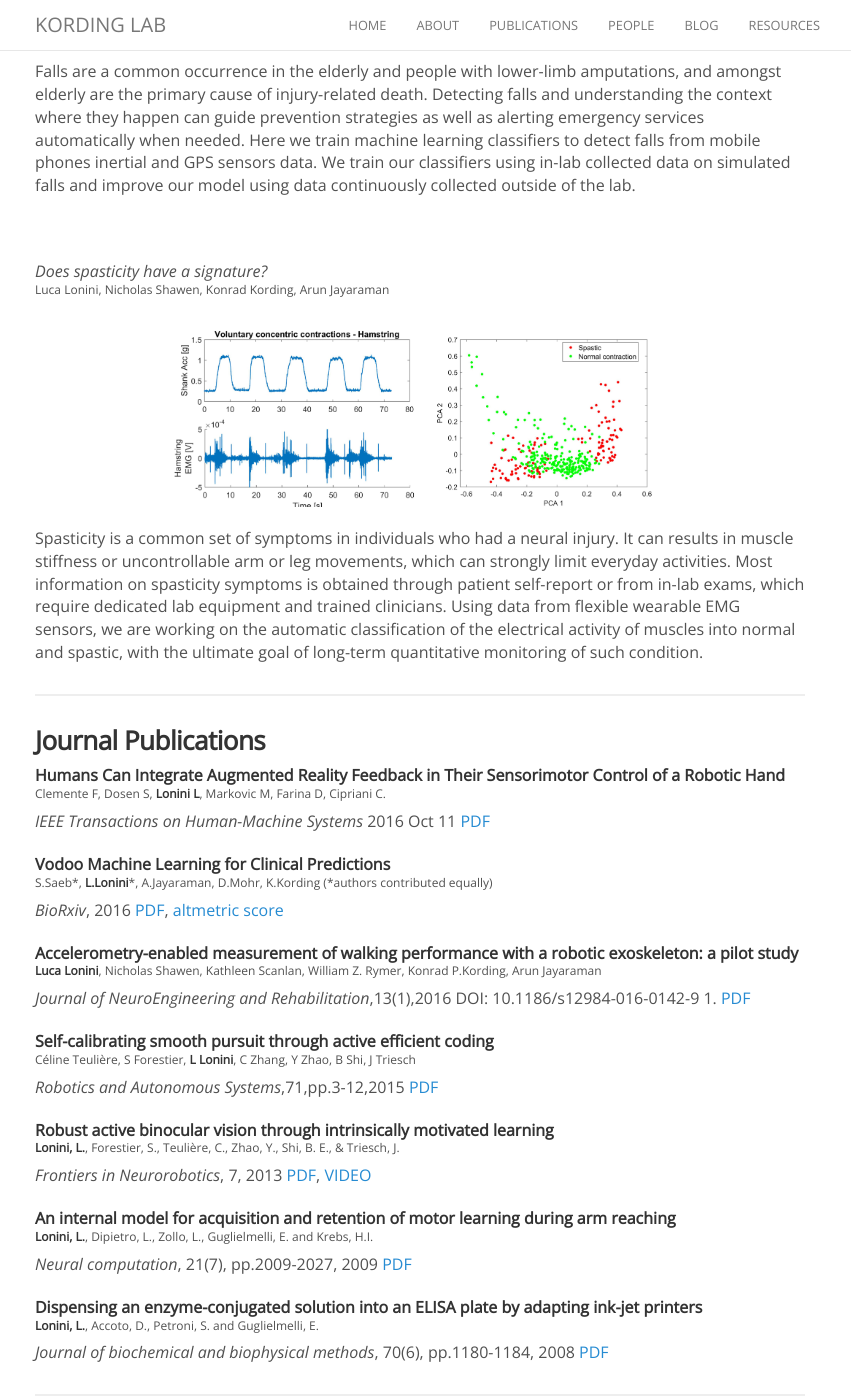
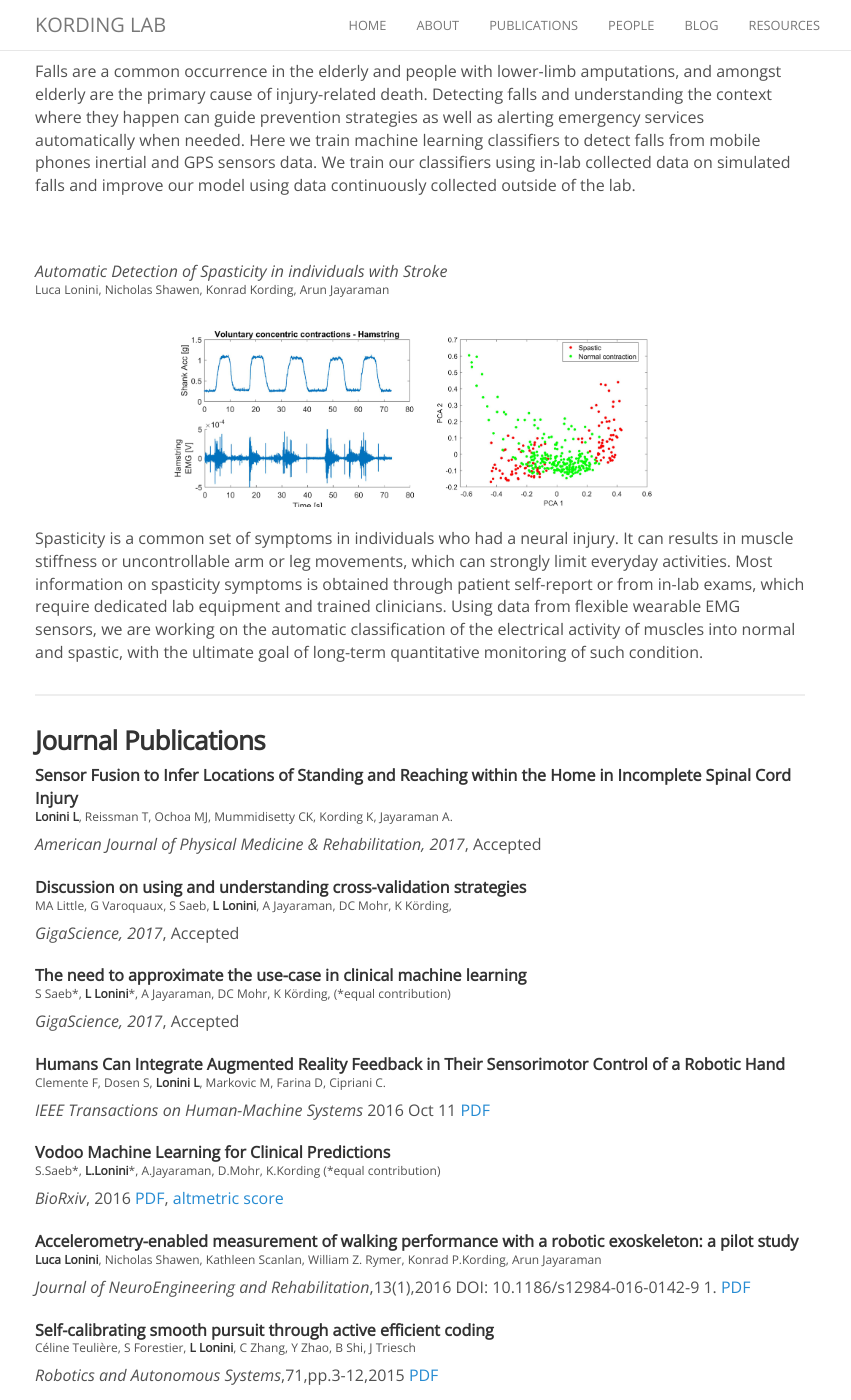
Before and after one commit to KordingLab/KordingLab.github.io, a Jekyll site: the page built from _people/luca_lonini.md, in a window 1280 px wide and 1400 px high, scrolled down 2189 px. Shown: the whole window, without its empty margins (220-1071 px from the left). Built offline with Jekyll 4.4.1, drawn with Linux system fonts in a browser that asks for light colours; nearby versions of some CDN libraries; comment, search, counter and statistics services are not loaded; some of the changed text lies outside the part shown.

Commit message:
luca page update

```diff
--- a/_people/luca_lonini.md
+++ b/_people/luca_lonini.md
@@ -24,7 +24,7 @@ Chicago IL, 60611<br>
 
 ### About
 
- I am broadly interested in the application of machine learning and data science methods to augment or improve life. I am currently working on quantifying patient outcomes in clinical rehabilitation using wearables and smartphones data. The overarching goal of this research is to: 1) provide clinicians with quantitative data to tailor rehabilitation programs; 2) understand the benefits of new rehab technologies in terms of functional recovery (e.g. does an advanced prosthetic leg allow a patient to walk more?).
+I am broadly interested in the application of machine learning and data science methods to augment or improve life. I am currently working on quantifying patient outcomes in clinical rehabilitation using wearables and smartphones data. The overarching goal of this research is to: 1) provide clinicians with quantitative data to tailor rehabilitation programs; 2) understand the benefits of new rehab technologies in terms of functional recovery (e.g. does an advanced prosthetic leg allow a patient to walk more?).
 
 I received my MSc in Biomedical Engineering from University Campus Bio-medico of Rome, Italy and my PhD in Computer Science from Goethe University of Frankfurt, Germany.
 
@@ -68,7 +68,7 @@ Falls are a common occurrence in the elderly and people with lower-limb amputati
 <br>
 
 
-_Does spasticity have a signature?_<br>
+_Automatic Detection of Spasticity in individuals with Stroke_<br>
 <sup> Luca Lonini, Nicholas Shawen, Konrad Kording, Arun Jayaraman
 
 <figure><center>
@@ -82,12 +82,24 @@ Spasticity is a common set of symptoms in individuals who had a neural injury. I
 
 ### Journal Publications
 
+**Sensor Fusion to Infer Locations of Standing and Reaching within the Home in Incomplete Spinal Cord Injury**<br>
+ <sup>**Lonini L**, Reissman T, Ochoa MJ, Mummidisetty CK, Kording K, Jayaraman A. </sup> <br>
+_American Journal of Physical Medicine & Rehabilitation, 2017_, Accepted
+
+**Discussion on using and understanding cross-validation strategies** <br>
+<sup> MA Little, G Varoquaux, S Saeb, **L Lonini**, A Jayaraman, DC Mohr, K Körding, </sup> <br>
+_GigaScience, 2017_, Accepted
+
+**The need to approximate the use-case in clinical machine learning** <br>
+<sup>S Saeb\*, **L Lonini**\*, A Jayaraman, DC Mohr, K Körding, (*equal contribution) </sup> <br>
+_GigaScience, 2017_, Accepted
+
 **Humans Can Integrate Augmented Reality Feedback in Their Sensorimotor Control of a Robotic Hand**
 <sup>Clemente F, Dosen S, **Lonini L**, Markovic M, Farina D, Cipriani C. </sup> <br>
 _IEEE Transactions on Human-Machine Systems_ 2016 Oct 11 [PDF](http://ieeexplore.ieee.org/abstract/document/7588033/)
 
 **Vodoo Machine Learning for Clinical Predictions** <br>
-<sup> S.Saeb\*, **L.Lonini**\*, A.Jayaraman, D.Mohr, K.Kording (*authors contributed equally)</sup> <br>
+<sup> S.Saeb\*, **L.Lonini**\*, A.Jayaraman, D.Mohr, K.Kording (*equal contribution) </sup> <br>
 _BioRxiv_, 2016 [PDF](http://biorxiv.org/content/biorxiv/early/2016/06/19/059774.full.pdf), [altmetric score](https://biorxiv.altmetric.com/details/8885167)
 
 **Accelerometry-enabled measurement of walking performance with a robotic exoskeleton: a pilot study**<br>
```
Also changed, not shown: other parts of _people/luca_lonini.md (+1 -1 lines).
